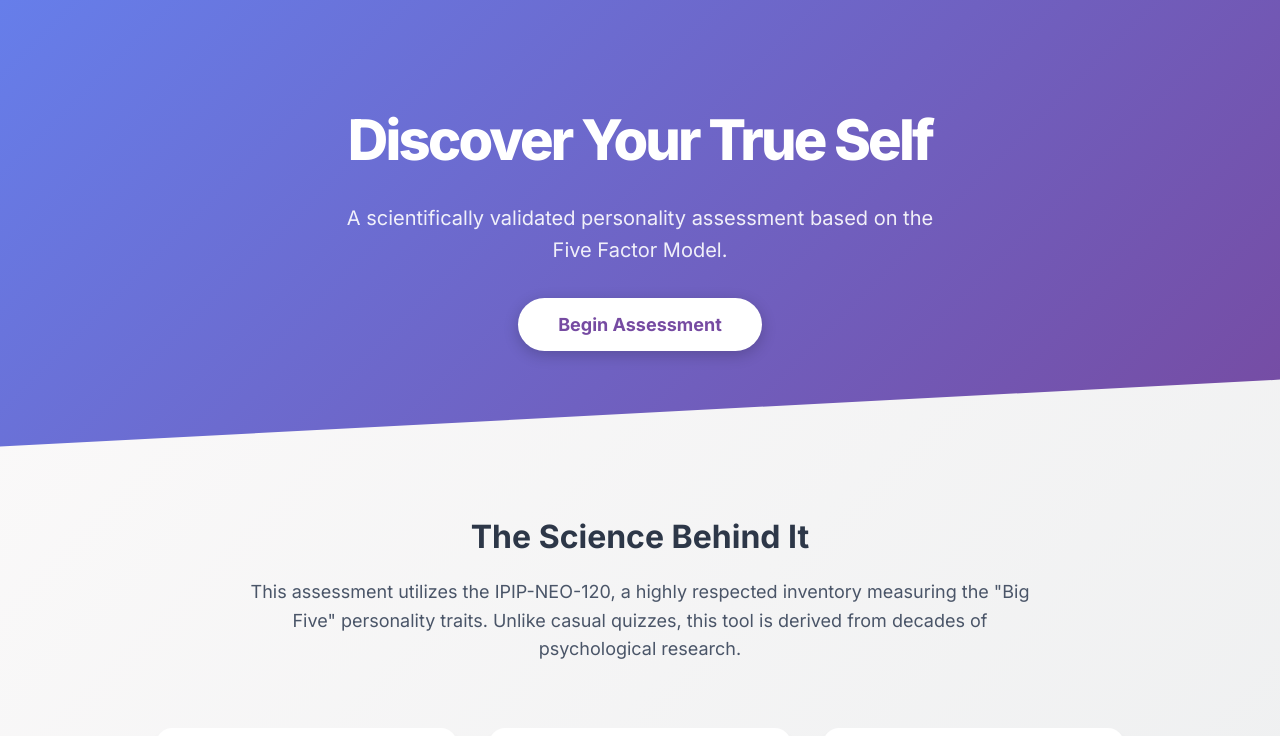
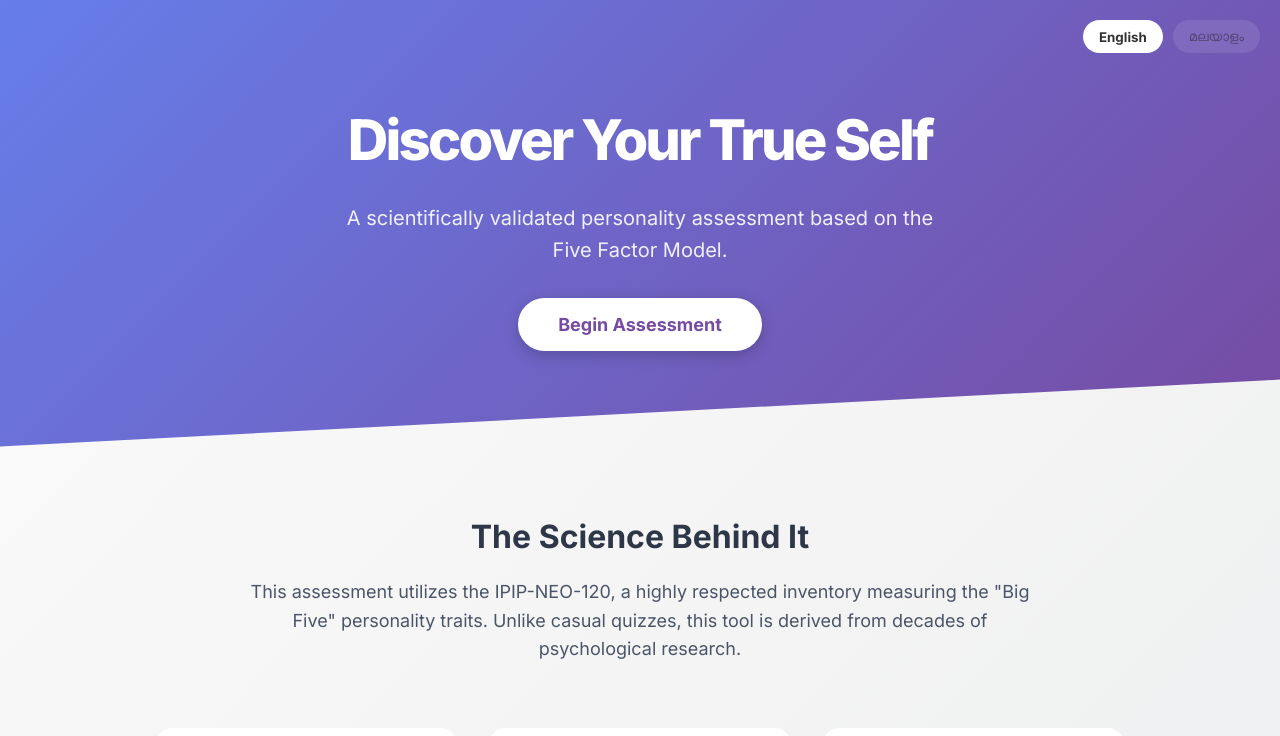
Before and after one commit to anshanaji/psychometric-assessment, a React (Vite) app: page / in a window 1280 px wide. Shown: the top 736 px of the page. Built offline with nearby package versions, Linux system fonts and the light colour scheme; what @react-pdf/renderer would draw is missing.

Commit message:
fix: Ensure language toggle is visible (z-index fix)

```diff
--- a/src/components/Landing/LandingPage.module.css
+++ b/src/components/Landing/LandingPage.module.css
@@ -4,6 +4,7 @@
     display: flex;
     flex-direction: column;
     align-items: center;
+    position: relative;
 }
 
 .hero {
--- a/src/components/Landing/LandingPage.tsx
+++ b/src/components/Landing/LandingPage.tsx
@@ -14,7 +14,7 @@ const LandingPage: React.FC<LandingPageProps> = ({ onStart }) => {
 
     return (
         <div className={styles.container}>
-            <div style={{ position: 'absolute', top: '20px', right: '20px', display: 'flex', gap: '10px' }}>
+            <div style={{ position: 'absolute', top: '20px', right: '20px', display: 'flex', gap: '10px', zIndex: 10 }}>
                 <button
                     onClick={() => setLanguage('en')}
                     style={{
```
